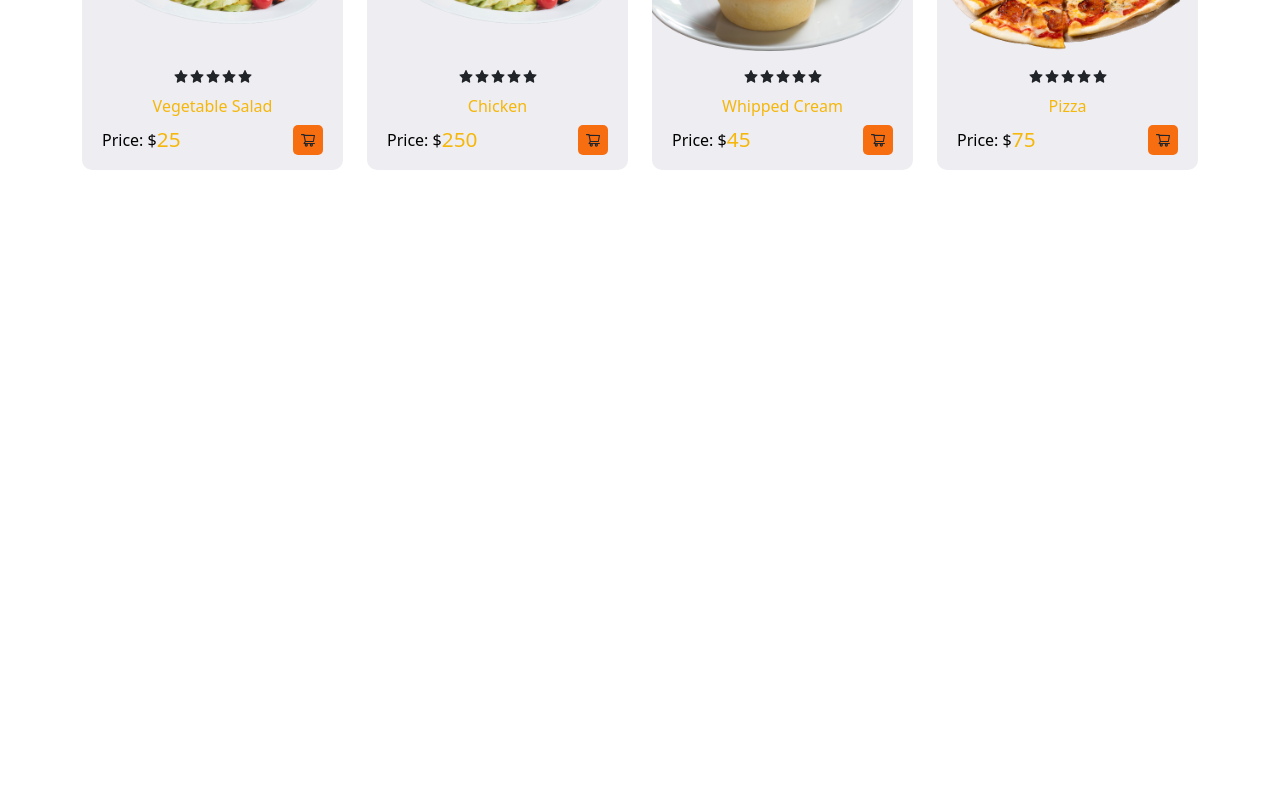
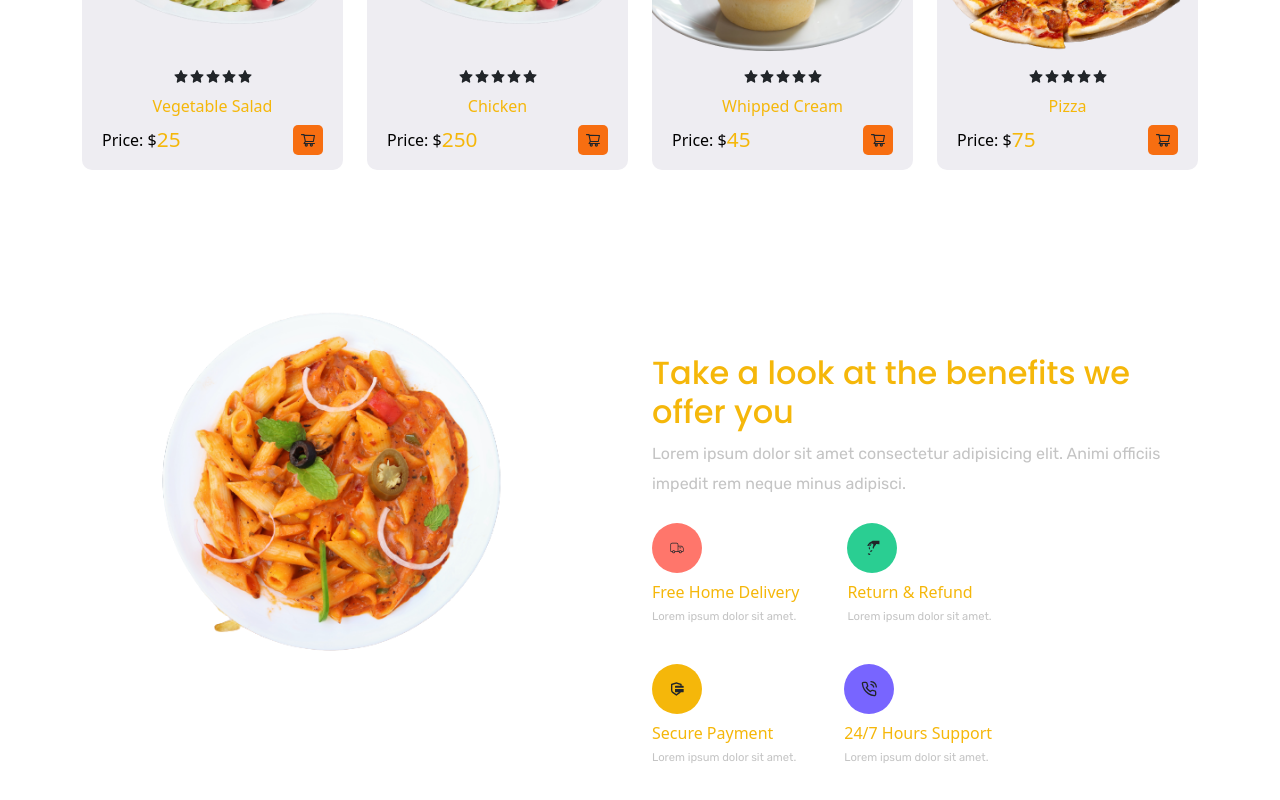
Before and after one commit to KamaksheeSamant/React-MasterChef-Restaurant, a React (Create React App) app: page / in a window 1280 px wide. Shown: the part 910-1710 px from the top of the page. Before the commit the page ends 1150 px from the top, so only its background shows below. Built offline with nearby package versions, Linux system fonts and the light colour scheme.

Commit message:
chore: add choose us page

```diff
--- /dev/null
+++ b/src/componenets/ChooseUs.jsx
@@ -0,0 +1,74 @@
+import React from "react";
+import { Container, Row, Col } from "reactstrap";
+import { FiPhoneCall } from "react-icons/fi";
+import { GiPayMoney } from "react-icons/gi";
+import { CiDeliveryTruck } from "react-icons/ci";
+import { RiSecurePaymentFill } from "react-icons/ri";
+
+import "./choose-us.scss";
+import pastaImg from "../assets/images/pasta.png";
+
+const ChooseUs = () => {
+  return (
+    <section>
+      <Container>
+        <Row>
+          <Col lg="6" md="6">
+            <img src={pastaImg} alt="" className="w-100" />
+          </Col>
+
+          <Col lg="6" md="6">
+            <div className="choose__content">
+              <h4>Who we are?</h4>
+              <h2>Take a look at the benefits we offer you</h2>
+              <p>
+                Lorem ipsum dolor sit amet consectetur adipisicing elit. Animi
+                officiis impedit rem neque minus adipisci.
+              </p>
+            </div>
+
+            <div className="features mt-4">
+              <div className="feature1 d-flex align-items-center gap-5">
+                <div className="single__feature">
+                  <span>
+                    <CiDeliveryTruck />
+                  </span>
+                  <h6>Free Home Delivery</h6>
+                  <p>Lorem ipsum dolor sit amet.</p>
+                </div>
+
+                <div className="single__feature">
+                  <span className="feature__icon-two">
+                    <GiPayMoney />
+                  </span>
+                  <h6>Return & Refund</h6>
+                  <p>Lorem ipsum dolor sit amet.</p>
+                </div>
+              </div>
+
+              <div className="feature1 mt-3 d-flex align-items-center gap-5">
+                <div className="single__feature">
+                  <span className="feature__icon-3">
+                    <RiSecurePaymentFill />
+                  </span>
+                  <h6>Secure Payment</h6>
+                  <p>Lorem ipsum dolor sit amet.</p>
+                </div>
+
+                <div className="single__feature">
+                  <span className="feature__icon-4">
+                    <FiPhoneCall />
+                  </span>
+                  <h6>24/7 Hours Support</h6>
+                  <p>Lorem ipsum dolor sit amet.</p>
+                </div>
+              </div>
+            </div>
+          </Col>
+        </Row>
+      </Container>
+    </section>
+  );
+};
+
+export default ChooseUs;
--- a/src/componenets/Slider.jsx
+++ b/src/componenets/Slider.jsx
@@ -6,12 +6,20 @@
 import "./slider.scss";
 
 const SlickSlider = () => {
+  const settings = {
+    infinite: true,
+    speed: 500,
+    slidesToShow: 1,
+    slidesToScroll: 1,
+    autoplay: true,
+    autoplaySpeed: 3000,
+  };
   return (
     <section>
       <Container>
-        <Slider>
+        <Slider {...settings}>
           {sliderData.map((item) => (
-            <div>
+            <div key={item.id}>
               <div className="slider__warpper d-flex align-items-center justify-content-between pt-5">
                 <div className="slider__content w-50 ps-2">
                   <h2 className="mb3">{item.title}</h2>
--- /dev/null
+++ b/src/componenets/choose-us.scss
@@ -0,0 +1,62 @@
+.single__feature span {
+    width: 50px;
+    height: 50px;
+    border-radius: 50%;
+    background: #ff766b;
+    display: flex;
+    align-items: center;
+    justify-content: center;
+    margin-bottom: 10px;
+  }
+
+  .single__feature span i {
+    font-size: 1.5rem;
+  }
+
+  .choose__content h4 {
+    color: #fff;
+    margin-bottom: 15px;
+  }
+
+  .single__feature h6 {
+    color: #f5b70a;
+    margin-bottom: 0;
+  }
+
+  .single__feature p {
+    font-size: 0.7rem;
+  }
+
+  .feature__icon-two {
+    background: #2ace92 !important;
+  }
+
+  .feature__icon-3 {
+    background: #f5b70a !important;
+  }
+
+  .feature__icon-4 {
+    background: #7865ff !important;
+  }
+
+  @media only screen and (max-width: 992px) {
+    .choose__content h2 {
+      font-size: 1.5rem;
+    }
+
+    .choose__content h4 {
+      font-size: 1rem;
+    }
+
+    .choose__content p {
+      font-size: 0.8rem;
+    }
+
+    .single__feature h6 {
+      font-size: 0.8rem;
+    }
+
+    .single__feature p {
+      font-size: 0.6rem;
+    }
+  }
--- a/src/componenets/index.js
+++ b/src/componenets/index.js
@@ -2,3 +2,4 @@
 export { default as Slider } from "./Slider";
 export { default as PopularMenu } from "./PopularMenu";
 export { default as ProductCard } from "./ProductCard";
+export { default as ChooseUs } from "./ChooseUs";
--- a/src/pages/Home.jsx
+++ b/src/pages/Home.jsx
@@ -1,5 +1,5 @@
 import React, { Fragment } from "react";
-import { Header, Slider, PopularMenu } from "../componenets";
+import { Header, Slider, PopularMenu, ChooseUs } from "../componenets";
 
 const Home = () => {
   return (
@@ -7,6 +7,7 @@
       <Header />
       <Slider />
       <PopularMenu />
+      <ChooseUs />
     </Fragment>
   );
 };
```
